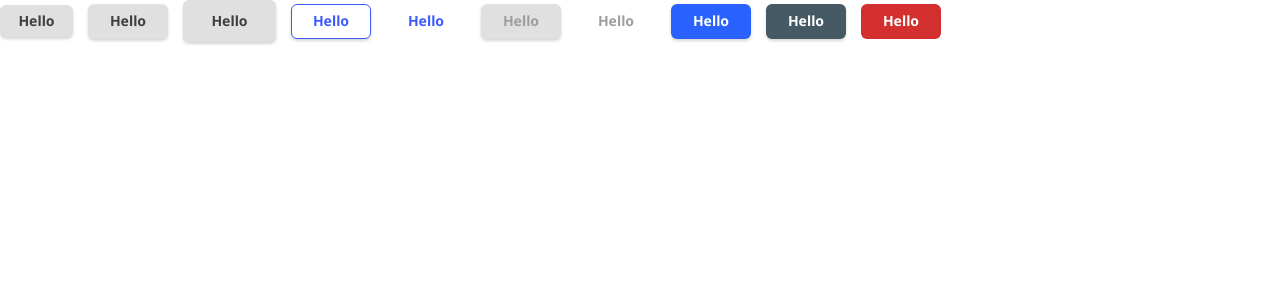
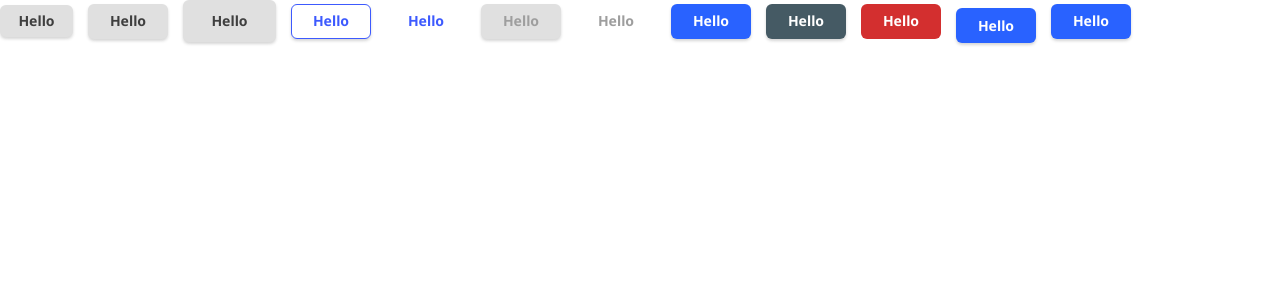
Before and after one commit to Blue-Whalez/react-ui, a React (Create React App) app: page / in a window 1280 px wide. Shown: the top 300 px of the page. Built offline with nearby package versions, Linux system fonts and the light colour scheme.

Commit message:
Update Button style

```diff
--- a/src/App.js
+++ b/src/App.js
@@ -16,6 +16,8 @@ function App() {
       <Button text="hello" color="primary"></Button>
       <Button text="hello" color="secondary"></Button>
       <Button text="hello" color="danger" disabledShadow></Button>
+      <Button text="hello" color="primary" startIcon="cart"></Button>
+      <Button text="hello" color="primary"  endIcon="cart"></Button>
     </div>
   );
 }
--- a/src/components/Button/index.jsx
+++ b/src/components/Button/index.jsx
@@ -6,8 +6,9 @@ class Button extends PureComponent {
         this.state={};
     }
     componentDidMount = () => {
-        let {variant, size, color, startIcon, endIcon, disabledShadow} = this.props;
+        let {variant, size, color, startIcon, endIcon, disabledShadow, text} = this.props;
         let finalClassName="button";
+        /*Styling */
         if(variant && (variant=="outline" || variant=="text")){
           finalClassName+=" button--"+variant;
         }
@@ -20,16 +21,29 @@ class Button extends PureComponent {
         if(disabledShadow){
             finalClassName+=" button--disableShadow";
         }
+        /*Content*/
+        let finalContent =this.props.text;
+        if(startIcon){
+            finalClassName+=" button--start-icon";
+            finalContent= <React.Fragment><i className={startIcon}></i> {text} </React.Fragment>;
+        }
+        if(endIcon){
+            finalClassName+=" button--end-icon";
+            finalContent= <React.Fragment> {text} <i className={endIcon}></i></React.Fragment>;
+        }
+
+
         this.setState({
             className:finalClassName,
-            disabled: this.props.disabled? "disabled" : "",
+            disabled: this.props.disabled? true : false,
+            text: finalContent
         });
     }
     render() {
 
         return (
             <Fragment>
-                <button {...this.state}>{this.props.text}</button>
+                <button className={this.state.className} disabled={this.state.disabled}>{this.state.text}</button>
             </Fragment>
          );
     }
```
